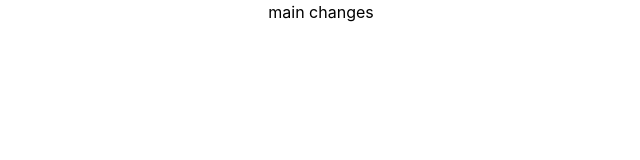
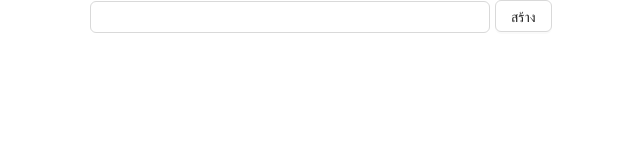
Before and after one commit to isPeang/todolist, a React (Create React App) app: page / in a window 1280 px wide. Shown: the top 160 px of the page, without its empty margins (319-959 px from the left). Built offline with nearby package versions, Linux system fonts and the light colour scheme.

Commit message:
practice todolist after SongKran

```diff
--- a/package.json
+++ b/package.json
@@ -3,9 +3,11 @@
   "version": "0.1.0",
   "private": true,
   "dependencies": {
+    "@ant-design/icons": "^5.3.6",
     "@testing-library/jest-dom": "^5.17.0",
     "@testing-library/react": "^13.4.0",
     "@testing-library/user-event": "^13.5.0",
+    "antd": "^5.16.2",
     "react": "^18.2.0",
     "react-dom": "^18.2.0",
     "react-scripts": "5.0.1",
--- a/src/App.js
+++ b/src/App.js
@@ -1,12 +1,8 @@
-import logo from './logo.svg';
-import './App.css';
+import "./App.css";
+import TodoList from "./page/TodoList";
 
 function App() {
-  return (
-    <div className="App">
-      <h1>main changes </h1>
-    </div>
-  );
+  return <TodoList />;
 }
 
 export default App;
--- /dev/null
+++ b/src/component/InputBox.js
@@ -0,0 +1,17 @@
+import { Button, Input } from "antd";
+
+const InputBox = ({ todo, onChange, onCreate }) => {
+  return (
+    <div >
+      <Input
+        type="text"
+        value={todo}
+        onChange={onChange}
+        className=" w-[400px]"
+      /> {' '}
+      <Button onClick={onCreate}>สร้าง</Button>
+    </div>
+  );
+};
+
+export default InputBox;
--- /dev/null
+++ b/src/component/List.js
@@ -0,0 +1,17 @@
+import { Button } from "antd";
+
+const List = ({ list, onEdit, onDelete }) => {
+  return (
+    <>
+      {list.map((list, index) => (
+        <p key={index} className=" mb-3">
+          {list} {' '}
+          <Button onClick={() => onEdit(index)}>แก้ไข</Button> {' '}
+          <Button onClick={() => onDelete(index)}>ลบ</Button>
+        </p>
+      ))}
+    </>
+  );
+};
+
+export default List;
--- /dev/null
+++ b/src/page/TodoList.js
@@ -0,0 +1,50 @@
+import List from "../component/List";
+import InputBox from "../component/InputBox";
+import { useState } from "react";
+
+const TodoList = () => {
+  const [todo, setTodo] = useState();
+  const [list, setList] = useState([]);
+  const [edit, setEdit] = useState();
+
+  const onCreate = () => {
+    if (edit != null) {
+      const newList = list.map((items, index) => {
+        if (edit == index) return todo;
+        return items;
+      })
+      setList(newList);
+      setTodo('');
+      setEdit(null);
+    } else {
+      setList([...list, todo]);
+      setTodo("");
+      console.log(list);
+    }
+  };
+
+  const onDelete = (index) => {
+    const deleted = list.filter((_, i) => i != index);
+    setList(deleted);
+  };
+
+  const onEdit = (index) => {
+    const editValue = list.find((_, i) => i == index);
+    setTodo(editValue);
+    setEdit(index);
+  };
+
+  return (
+    <div  className=" text-center">
+      <InputBox
+        todo={todo}
+        onChange={(e) => setTodo(e.target.value)}
+        onCreate={onCreate}
+
+      />
+      <List list={list} onEdit={onEdit} onDelete={onDelete} />
+    </div>
+  );
+};
+
+export default TodoList;
```
Also changed, not shown: 1 other file (tests, documents, lock files or other folders).
